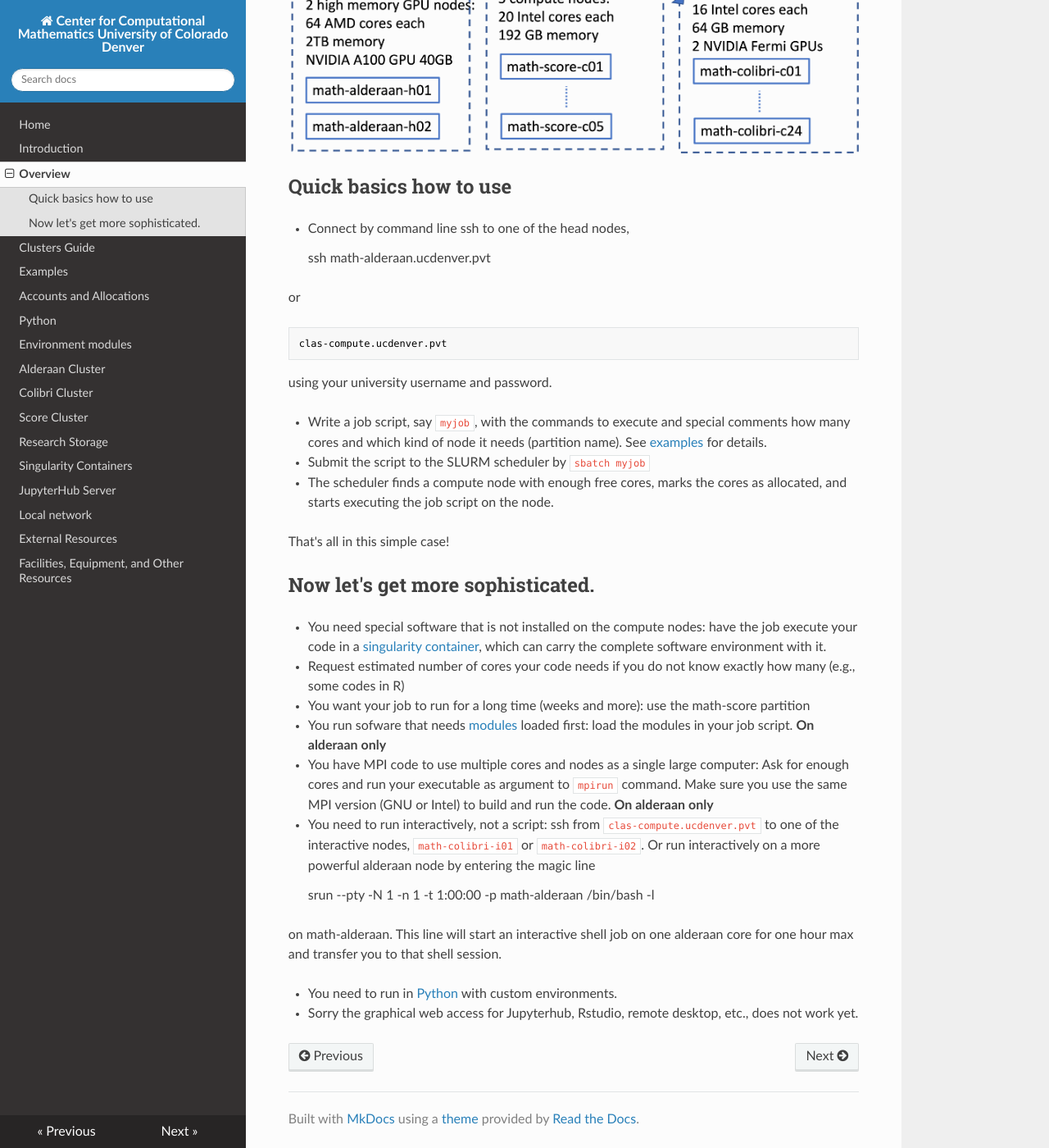
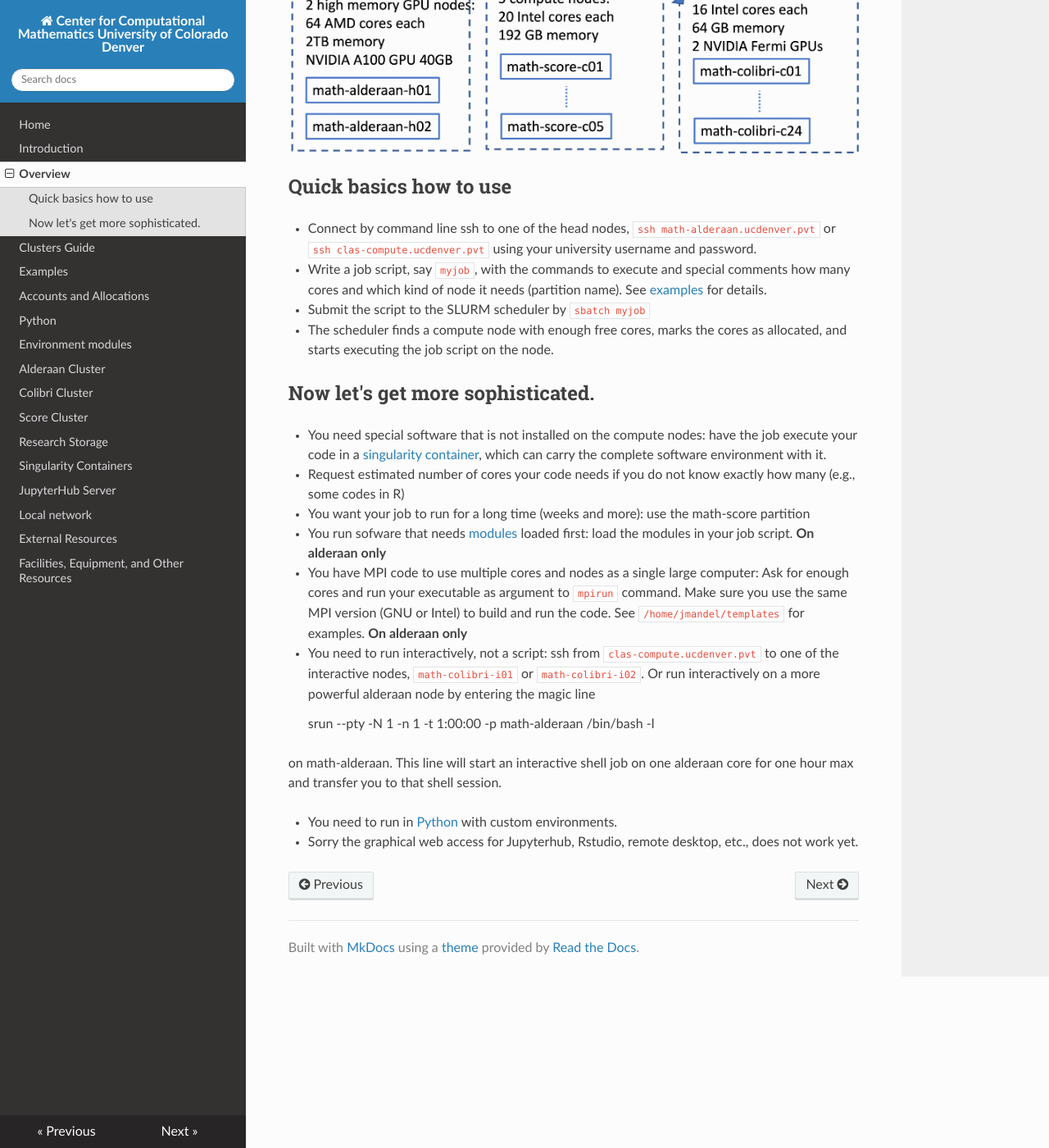
Before and after one commit to ccmucdenver/ccm-docs, an MkDocs documentation site: the page built from docs/overview.md, in a window 1280 px wide and 1400 px high, scrolled down 493 px. Shown: the whole window at 82% size. Built offline with MkDocs 1.6.1, drawn with Linux system fonts in a browser that asks for light colours; nearby versions of some CDN libraries.

Commit message:
overview

```diff
--- a/docs/overview.md
+++ b/docs/overview.md
@@ -2,23 +2,17 @@
 ![cluster](img/cluster.png)
 ## Quick basics how to use
 
-* Connect by command line ssh to one of the head nodes,
-
-    ssh math-alderaan.ucdenver.pvt
-
-or
-
-    clas-compute.ucdenver.pvt
-
+* Connect by command line ssh to one of the head nodes,  `
+ssh math-alderaan.ucdenver.pvt` or  `ssh clas-compute.ucdenver.pvt`
 using your university username and password.
 
-* Write a job script, say `myjob`, with the commands to execute and special comments how many cores and which kind of node it needs (partition name). See [examples](../examples) for details.
+* Write a job script, say `myjob`, with the commands to execute and special
+ comments how many cores and which kind of node it needs (partition name). See
+  [examples](../examples) for details.
 
 * Submit the script to the SLURM scheduler by `sbatch myjob`
 
 * The scheduler finds a compute node with enough free cores, marks the cores as allocated, and starts executing the job script on the node.
-
-That's all in this simple case!
 
 ## Now let's get more sophisticated.
 
@@ -30,7 +24,10 @@ That's all in this simple case!
 
 * You run sofware that needs [modules](../modules) loaded first: load the modules in your job script. **On alderaan only**
 
-* You have MPI code to use multiple cores and nodes as a single large computer: Ask for enough cores and run your executable as argument to `mpirun` command. Make sure you use the same MPI version (GNU or Intel) to build and run the code. **On alderaan only**
+* You have MPI code to use multiple cores and nodes as a single large computer: Ask
+ for enough cores and run your executable as argument to `mpirun` command. Make
+ sure you use the same MPI version (GNU or Intel) to build and run the code.
+ See `/home/jmandel/templates` for examples. **On alderaan only**
 
 * You need to run interactively, not a script: ssh from `clas-compute.ucdenver.pvt`
 to one of the interactive nodes, `math-colibri-i01` or `math-colibri-i02`. Or run
```
